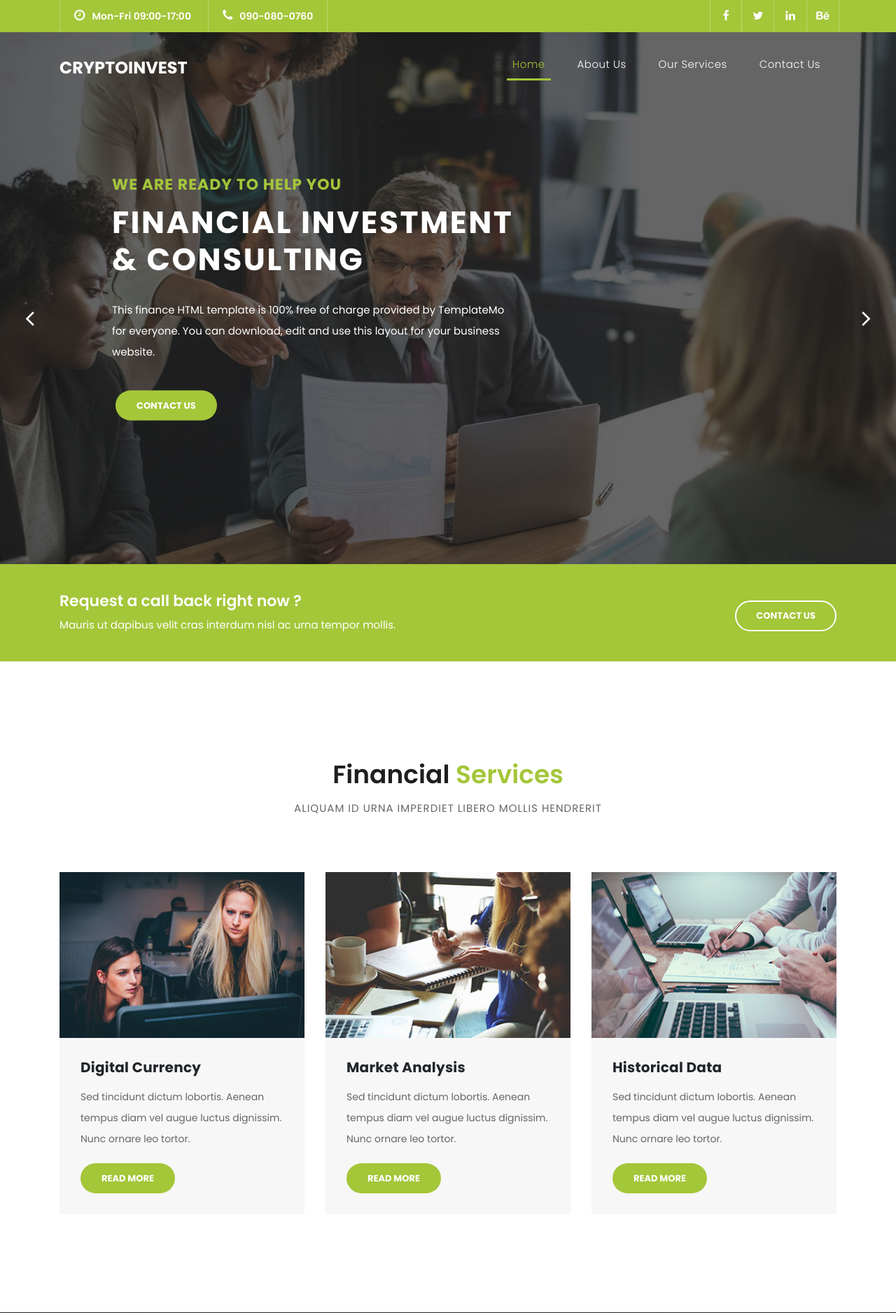
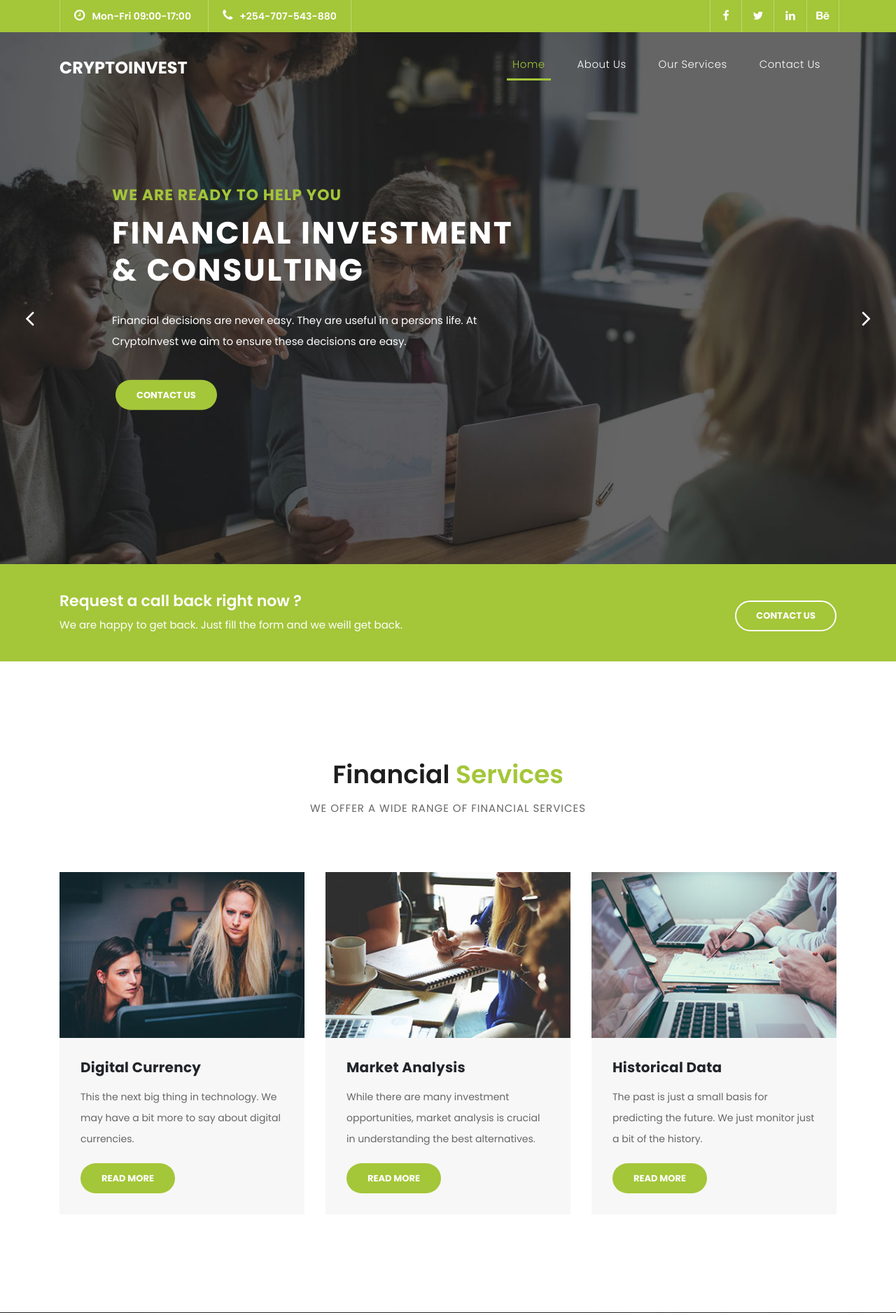
Before and after one commit to dave-cmd/CryptoInvest, a Node server app: page / in a window 1280 px wide. Shown: the top 1876 px of the page at 70% size. Run offline with Node 20, Linux system fonts and the light colour scheme; grey boxes labelled with a size stand in for pictures from a placeholder-image service; some libraries are stand-ins or nearby versions.

Commit message:
index changes commit

```diff
--- a/views/index.ejs
+++ b/views/index.ejs
@@ -1,23 +1,27 @@
 <!DOCTYPE html>
 <html lang="en">
-
   <head>
-
-    <meta charset="utf-8">
-    <meta name="viewport" content="width=device-width, initial-scale=1, shrink-to-fit=no">
-    <meta name="description" content="">
-    <meta name="author" content="TemplateMo">
-    <link href="https://fonts.googleapis.com/css?family=Poppins:100,200,300,400,500,600,700,800,900&display=swap" rel="stylesheet">
+    <meta charset="utf-8" />
+    <meta
+      name="viewport"
+      content="width=device-width, initial-scale=1, shrink-to-fit=no"
+    />
+    <meta name="description" content="" />
+    <meta name="author" content="TemplateMo" />
+    <link
+      href="https://fonts.googleapis.com/css?family=Poppins:100,200,300,400,500,600,700,800,900&display=swap"
+      rel="stylesheet"
+    />
 
     <title>CryptoInvest</title>
 
     <!-- Bootstrap core CSS -->
-    <link href="vendor/bootstrap/css/bootstrap.min.css" rel="stylesheet">
+    <link href="vendor/bootstrap/css/bootstrap.min.css" rel="stylesheet" />
 
     <!-- Additional CSS Files -->
-    <link rel="stylesheet" href="assets/css/fontawesome.css">
-    <link rel="stylesheet" href="assets/css/templatemo-finance-business.css">
-    <link rel="stylesheet" href="assets/css/owl.css">
+    <link rel="stylesheet" href="assets/css/fontawesome.css" />
+    <link rel="stylesheet" href="assets/css/templatemo-finance-business.css" />
+    <link rel="stylesheet" href="assets/css/owl.css" />
     <!--
 
 Finance Business TemplateMo
@@ -28,7 +32,6 @@ https://templatemo.com/tm-545-finance-business
   </head>
 
   <body>
-
     <!-- ***** Preloader Start ***** -->
     <div id="preloader">
       <div class="jumper">
@@ -45,16 +48,28 @@ https://templatemo.com/tm-545-finance-business
         <div class="row">
           <div class="col-md-8 col-xs-12">
             <ul class="left-info">
-              <li><a href="#"><i class="fa fa-clock-o"></i>Mon-Fri 09:00-17:00</a></li>
-              <li><a href="#"><i class="fa fa-phone"></i>090-080-0760</a></li>
+              <li>
+                <a href="#"><i class="fa fa-clock-o"></i>Mon-Fri 09:00-17:00</a>
+              </li>
+              <li>
+                <a href="#"><i class="fa fa-phone"></i>+254-707-543-880</a>
+              </li>
             </ul>
           </div>
           <div class="col-md-4">
             <ul class="right-icons">
-              <li><a href="#"><i class="fa fa-facebook"></i></a></li>
-              <li><a href="#"><i class="fa fa-twitter"></i></a></li>
-              <li><a href="#"><i class="fa fa-linkedin"></i></a></li>
-              <li><a href="#"><i class="fa fa-behance"></i></a></li>
+              <li>
+                <a href="#"><i class="fa fa-facebook"></i></a>
+              </li>
+              <li>
+                <a href="#"><i class="fa fa-twitter"></i></a>
+              </li>
+              <li>
+                <a href="#"><i class="fa fa-linkedin"></i></a>
+              </li>
+              <li>
+                <a href="#"><i class="fa fa-behance"></i></a>
+              </li>
             </ul>
           </div>
         </div>
@@ -65,13 +80,22 @@ https://templatemo.com/tm-545-finance-business
       <nav class="navbar navbar-expand-lg">
         <div class="container">
           <a class="navbar-brand" href="/"><h2>CryptoInvest</h2></a>
-          <button class="navbar-toggler" type="button" data-toggle="collapse" data-target="#navbarResponsive" aria-controls="navbarResponsive" aria-expanded="false" aria-label="Toggle navigation">
+          <button
+            class="navbar-toggler"
+            type="button"
+            data-toggle="collapse"
+            data-target="#navbarResponsive"
+            aria-controls="navbarResponsive"
+            aria-expanded="false"
+            aria-label="Toggle navigation"
+          >
             <span class="navbar-toggler-icon"></span>
           </button>
           <div class="collapse navbar-collapse" id="navbarResponsive">
             <ul class="navbar-nav ml-auto">
               <li class="nav-item active">
-                <a class="nav-link" href="/">Home
+                <a class="nav-link" href="/"
+                  >Home
                   <span class="sr-only">(current)</span>
                 </a>
               </li>
@@ -99,8 +123,11 @@ https://templatemo.com/tm-545-finance-business
           <div class="img-fill">
             <div class="text-content">
               <h6>we are ready to help you</h6>
-                  <h4>Financial Investment<br>&amp; Consulting</h4>
-                  <p>This finance HTML template is 100% free of charge provided by TemplateMo for everyone. You can download, edit and use this layout for your business website.</p>
+              <h4>Financial Investment<br />&amp; Consulting</h4>
+              <p>
+                Financial decisions are never easy. They are useful in a persons
+                life. At CryptoInvest we aim to ensure these decisions are easy.
+              </p>
               <a href="contact.html" class="filled-button">contact us</a>
             </div>
           </div>
@@ -111,8 +138,11 @@ https://templatemo.com/tm-545-finance-business
           <div class="img-fill">
             <div class="text-content">
               <h6>we are here to support you</h6>
-                  <h4>Accounting<br>&amp; Management</h4>
-                  <p>You are allowed to use this template for your company websites. You are NOT allowed to re-distribute this template ZIP file on any template download website. Please contact TemplateMo for more detail.</p>
+              <h4>Savings<br />&amp; Management</h4>
+              <p>
+                Savings are crucial. How to make savings is the hardest thing.
+                We guide you on how to make regular savings.
+              </p>
               <a href="/services" class="filled-button">our services</a>
             </div>
           </div>
@@ -123,8 +153,12 @@ https://templatemo.com/tm-545-finance-business
           <div class="img-fill">
             <div class="text-content">
               <h6>we have a solid background</h6>
-                  <h4>Market Analysis<br>&amp; Statistics</h4>
-                  <p>Vivamus ut tellus mi. Nulla nec cursus elit, id vulputate mi. Sed nec cursus augue. Phasellus lacinia ac sapien vitae dapibus. Mauris ut dapibus velit cras interdum nisl ac urna tempor mollis.</p>
+              <h4>Your Goals<br />&amp; Statistics</h4>
+              <p>
+                Creating goals is important as it helps you remain motivated.
+                Here at CryptoInvest, we ensure you have goals so that we can
+                help you achieve them.
+              </p>
               <a href="/about" class="filled-button">learn more</a>
             </div>
           </div>
@@ -139,7 +173,10 @@ https://templatemo.com/tm-545-finance-business
         <div class="row">
           <div class="col-md-8">
             <h4>Request a call back right now ?</h4>
-            <span>Mauris ut dapibus velit cras interdum nisl ac urna tempor mollis.</span>
+            <span
+              >We are happy to get back. Just fill the form and we weill get
+              back.</span
+            >
           </div>
           <div class="col-md-4">
             <a href="/contact" class="border-button">Contact Us</a>
@@ -154,35 +191,44 @@ https://templatemo.com/tm-545-finance-business
           <div class="col-md-12">
             <div class="section-heading">
               <h2>Financial <em>Services</em></h2>
-              <span>Aliquam id urna imperdiet libero mollis hendrerit</span>
+              <span>We offer a wide range of Financial Services</span>
             </div>
           </div>
           <div class="col-md-4">
             <div class="service-item">
-              <img src="assets/images/service_01.jpg" alt="">
+              <img src="assets/images/service_01.jpg" alt="" />
               <div class="down-content">
                 <h4>Digital Currency</h4>
-                <p>Sed tincidunt dictum lobortis. Aenean tempus diam vel augue luctus dignissim. Nunc ornare leo tortor.</p>
+                <p>
+                  This the next big thing in technology. We may have a bit more
+                  to say about digital currencies.
+                </p>
                 <a href="" class="filled-button">Read More</a>
               </div>
             </div>
           </div>
           <div class="col-md-4">
             <div class="service-item">
-              <img src="assets/images/service_02.jpg" alt="">
+              <img src="assets/images/service_02.jpg" alt="" />
               <div class="down-content">
                 <h4>Market Analysis</h4>
-                <p>Sed tincidunt dictum lobortis. Aenean tempus diam vel augue luctus dignissim. Nunc ornare leo tortor.</p>
+                <p>
+                  While there are many investment opportunities, market analysis
+                  is crucial in understanding the best alternatives.
+                </p>
                 <a href="" class="filled-button">Read More</a>
               </div>
             </div>
           </div>
           <div class="col-md-4">
             <div class="service-item">
-              <img src="assets/images/service_03.jpg" alt="">
+              <img src="assets/images/service_03.jpg" alt="" />
               <div class="down-content">
                 <h4>Historical Data</h4>
-                <p>Sed tincidunt dictum lobortis. Aenean tempus diam vel augue luctus dignissim. Nunc ornare leo tortor.</p>
+                <p>
+                  The past is just a small basis for predicting the future. We
+                  just monitor just a bit of the history.
+                </p>
                 <a href="" class="filled-button">Read More</a>
               </div>
             </div>
@@ -196,10 +242,16 @@ https://templatemo.com/tm-545-finance-business
         <div class="row">
           <div class="col-md-6">
             <div class="left-content">
-              <span>Lorem ipsum dolor sit amet</span>
-              <h2>Our solutions for your <em>business growth</em></h2>
-              <p>Pellentesque ultrices at turpis in vestibulum. Aenean pretium elit nec congue elementum. Nulla luctus laoreet porta. Maecenas at nisi tempus, porta metus vitae, faucibus augue.
-              <br><br>Fusce et venenatis ex. Quisque varius, velit quis dictum sagittis, odio velit molestie nunc, ut posuere ante tortor ut neque.</p>
+              <span>Our Work in Numbers</span>
+              <h2>Our solutions for your <em>invest and savings growth</em></h2>
+              <p>
+                A look at cryptocurrencies is on the agenda. Investing in them
+                is a good idea and we are here to help you understand this new
+                concept and help get into it.
+                <br /><br />They say, "A penny saved is a penny earned". While
+                we may agree with a small part of the statement, a saving
+                culture is critical.
+              </p>
               <a href="" class="filled-button">Read More</a>
             </div>
           </div>
@@ -243,14 +295,20 @@ https://templatemo.com/tm-545-finance-business
               <div class="row">
                 <div class="col-md-6">
                   <div class="left-image">
-                    <img src="assets/images/more-info.jpg" alt="">
+                    <img src="assets/images/more-info.jpg" alt="" />
                   </div>
                 </div>
                 <div class="col-md-6 align-self-center">
                   <div class="right-content">
                     <span>Who we are</span>
                     <h2>Get to know about <em>our company</em></h2>
-                    <p>Curabitur pulvinar sem a leo tempus facilisis. Sed non sagittis neque. Nulla conse quat tellus nibh, id molestie felis sagittis ut. Nam ullamcorper tempus ipsum in cursus<br><br>Praes end at dictum metus. Morbi id hendrerit lectus, nec dapibus ex. Etiam ipsum quam, luctus eu egestas eget, tincidunt</p>
+                    <p>
+                      The spine of our business is technology. We are
+                      enthusiastic about technology and the imapct it aims to
+                      make in finance.<br /><br />While there is little
+                      information on cryptocurrencies, we aim to provide that
+                      information in the simpliest form possible
+                    </p>
                     <a href="#" class="filled-button">Read More</a>
                   </div>
                 </div>
@@ -272,43 +330,50 @@ https://templatemo.com/tm-545-finance-business
           </div>
           <div class="col-md-12">
             <div class="owl-testimonials owl-carousel">
-
               <div class="testimonial-item">
                 <div class="inner-content">
                   <h4>George Walker</h4>
                   <span>Chief Financial Analyst</span>
-                  <p>"Nulla ullamcorper, ipsum vel condimentum congue, mi odio vehicula tellus, sit amet malesuada justo sem sit amet quam. Pellentesque in sagittis lacus."</p>
+                  <p>
+                    "Understanding cryptocurrencies is a big thing for me. It is
+                    the future."
+                  </p>
                 </div>
-                <img src="http://placehold.it/60x60" alt="">
+                <img src="http://placehold.it/60x60" alt="" />
               </div>
 
               <div class="testimonial-item">
                 <div class="inner-content">
                   <h4>John Smith</h4>
                   <span>Market Specialist</span>
-                  <p>"In eget leo ante. Sed nibh leo, laoreet accumsan euismod quis, scelerisque a nunc. Mauris accumsan, arcu id ornare malesuada, est nulla luctus nisi."</p>
+                  <p>
+                    "Investment and savings by engaging technology is the way to
+                    go."
+                  </p>
                 </div>
-                <img src="http://placehold.it/60x60" alt="">
+                <img src="http://placehold.it/60x60" alt="" />
               </div>
 
               <div class="testimonial-item">
                 <div class="inner-content">
                   <h4>David Wood</h4>
                   <span>Chief Accountant</span>
-                  <p>"Ut ultricies maximus turpis, in sollicitudin ligula posuere vel. Donec finibus maximus neque, vitae egestas quam imperdiet nec. Proin nec mauris eu tortor consectetur tristique."</p>
+                  <p>
+                    "I am ready to invest in cryptocurrencies using
+                    CryptoInvest."
+                  </p>
                 </div>
-                <img src="http://placehold.it/60x60" alt="">
+                <img src="http://placehold.it/60x60" alt="" />
               </div>
 
               <div class="testimonial-item">
                 <div class="inner-content">
                   <h4>Andrew Boom</h4>
                   <span>Marketing Head</span>
-                  <p>"Curabitur sollicitudin, tortor at suscipit volutpat, nisi arcu aliquet dui, vitae semper sem turpis quis libero. Quisque vulputate lacinia nisl ac lobortis."</p>
+                  <p>"Let us all grow and learn together."</p>
                 </div>
-                <img src="http://placehold.it/60x60" alt="">
+                <img src="http://placehold.it/60x60" alt="" />
               </div>
-
             </div>
           </div>
         </div>
@@ -321,7 +386,7 @@ https://templatemo.com/tm-545-finance-business
           <div class="col-md-12">
             <div class="section-heading">
               <h2>Request a <em>call back</em></h2>
-              <span>Etiam suscipit ante a odio consequat</span>
+              <span>We are happy to hear from you</span>
             </div>
           </div>
           <div class="col-md-12">
@@ -330,27 +395,62 @@ https://templatemo.com/tm-545-finance-business
                 <div class="row">
                   <div class="col-lg-4 col-md-12 col-sm-12">
                     <fieldset>
-                      <input name="name" type="text" class="form-control" id="name" placeholder="Full Name" required="">
+                      <input
+                        name="name"
+                        type="text"
+                        class="form-control"
+                        id="name"
+                        placeholder="Full Name"
+                        required=""
+                      />
                     </fieldset>
                   </div>
                   <div class="col-lg-4 col-md-12 col-sm-12">
                     <fieldset>
-                      <input name="email" type="text" class="form-control" id="email" pattern="[^ @]*@[^ @]*" placeholder="E-Mail Address" required="">
+                      <input
+                        name="email"
+                        type="text"
+                        class="form-control"
+                        id="email"
+                        pattern="[^ @]*@[^ @]*"
+                        placeholder="E-Mail Address"
+                        required=""
+                      />
                     </fieldset>
                   </div>
                   <div class="col-lg-4 col-md-12 col-sm-12">
                     <fieldset>
-                      <input name="subject" type="text" class="form-control" id="subject" placeholder="Subject" required="">
+                      <input
+                        name="subject"
+                        type="text"
+                        class="form-control"
+                        id="subject"
+                        placeholder="Subject"
+                        required=""
+                      />
                     </fieldset>
                   </div>
                   <div class="col-lg-12">
                     <fieldset>
-                      <textarea name="message" rows="6" class="form-control" id="message" placeholder="Your Message" required=""></textarea>
+                      <textarea
+                        name="message"
+                        rows="6"
+                        class="form-control"
+                        id="message"
+                        placeholder="Your Message"
+                        required=""
+                      ></textarea>
                     </fieldset>
                   </div>
                   <div class="col-lg-12">
                     <fieldset>
-                      <button type="submit" id="form-submit" class="border-button">Send Message</button>
+                      <button
+                        type="submit"
+                        id="form-submit"
+                        class="border-button"
+                      >
+                        Send Message
+                      </button>
                     </fieldset>
                   </div>
                 </div>
@@ -366,33 +466,30 @@ https://templatemo.com/tm-545-finance-business
         <div class="row">
           <div class="col-md-12">
             <div class="owl-partners owl-carousel">
-
               <div class="partner-item">
-                <img src="assets/images/client-01.png" title="1" alt="1">
+                <img src="assets/images/client-01.png" title="1" alt="1" />
               </div>
 
               <div class="partner-item">
-                <img src="assets/images/client-01.png" title="2" alt="2">
+                <img src="assets/images/client-01.png" title="2" alt="2" />
               </div>
 
               <div class="partner-item">
-                <img src="assets/images/client-01.png" title="3" alt="3">
+                <img src="assets/images/client-01.png" title="3" alt="3" />
               </div>
 
               <div class="partner-item">
-                <img src="assets/images/client-01.png" title="4" alt="4">
+                <img src="assets/images/client-01.png" title="4" alt="4" />
               </div>
 
               <div class="partner-item">
-                <img src="assets/images/client-01.png" title="5" alt="5">
-              </div>
-
+                <img src="assets/images/client-01.png" title="5" alt="5" />
               </div>
             </div>
           </div>
         </div>
       </div>
-
+    </div>
 
     <!-- Footer Starts Here -->
     <footer>
@@ -400,12 +497,25 @@ https://templatemo.com/tm-545-finance-business
         <div class="row">
           <div class="col-md-3 footer-item">
             <h4>Finance Business</h4>
-            <p>Vivamus tellus mi. Nulla ne cursus elit,vulputate. Sed ne cursus augue hasellus lacinia sapien vitae.</p>
+            <p>
+              Vivamus tellus mi. Nulla ne cursus elit,vulputate. Sed ne cursus
+              augue hasellus lacinia sapien vitae.
+            </p>
             <ul class="social-icons">
-              <li><a rel="nofollow" href="" target="_blank"><i class="fa fa-facebook"></i></a></li>
-              <li><a href="#"><i class="fa fa-twitter"></i></a></li>
-              <li><a href="#"><i class="fa fa-linkedin"></i></a></li>
-              <li><a href="#"><i class="fa fa-behance"></i></a></li>
+              <li>
+                <a rel="nofollow" href="" target="_blank"
+                  ><i class="fa fa-facebook"></i
+                ></a>
+              </li>
+              <li>
+                <a href="#"><i class="fa fa-twitter"></i></a>
+              </li>
+              <li>
+                <a href="#"><i class="fa fa-linkedin"></i></a>
+              </li>
+              <li>
+                <a href="#"><i class="fa fa-behance"></i></a>
+              </li>
             </ul>
           </div>
           <div class="col-md-3 footer-item">
@@ -435,22 +545,50 @@ https://templatemo.com/tm-545-finance-business
                 <div class="row">
                   <div class="col-lg-12 col-md-12 col-sm-12">
                     <fieldset>
-                      <input name="name" type="text" class="form-control" id="name" placeholder="Full Name" required="">
+                      <input
+                        name="name"
+                        type="text"
+                        class="form-control"
+                        id="name"
+                        placeholder="Full Name"
+                        required=""
+                      />
                     </fieldset>
                   </div>
                   <div class="col-lg-12 col-md-12 col-sm-12">
                     <fieldset>
-                      <input name="email" type="text" class="form-control" id="email" pattern="[^ @]*@[^ @]*" placeholder="E-Mail Address" required="">
+                      <input
+                        name="email"
+                        type="text"
+                        class="form-control"
+                        id="email"
+                        pattern="[^ @]*@[^ @]*"
+                        placeholder="E-Mail Address"
+                        required=""
+                      />
                     </fieldset>
                   </div>
                   <div class="col-lg-12">
                     <fieldset>
-                      <textarea name="message" rows="6" class="form-control" id="message" placeholder="Your Message" required=""></textarea>
+                      <textarea
+                        name="message"
+                        rows="6"
+                        class="form-control"
+                        id="message"
+                        placeholder="Your Message"
+                        required=""
+                      ></textarea>
                     </fieldset>
                   </div>
                   <div class="col-lg-12">
                     <fieldset>
-                      <button type="submit" id="form-submit" class="filled-button">Send Message</button>
+                      <button
+                        type="submit"
+                        id="form-submit"
+                        class="filled-button"
+                      >
+                        Send Message
+                      </button>
                     </fieldset>
                   </div>
                 </div>
@@ -465,9 +603,10 @@ https://templatemo.com/tm-545-finance-business
       <div class="container">
         <div class="row">
           <div class="col-md-12">
-            <p>Copyright &copy; 2021 CryptoInvest Co., Ltd.
-
-            - Design: <a rel="nofollow noopener" href="" target="_blank">TemplateMo</a></p>
+            <p>
+              Copyright &copy; 2021 CryptoInvest Co., Ltd. - Design:
+              <a rel="nofollow noopener" href="" target="_blank">TemplateMo</a>
+            </p>
           </div>
         </div>
       </div>
@@ -483,16 +622,17 @@ https://templatemo.com/tm-545-finance-business
     <script src="assets/js/slick.js"></script>
     <script src="assets/js/accordions.js"></script>
 
-    <script language = "text/Javascript">
+    <script language="text/Javascript">
       cleared[0] = cleared[1] = cleared[2] = 0; //set a cleared flag for each field
-      function clearField(t){                   //declaring the array outside of the
-      if(! cleared[t.id]){                      // function makes it static and global
-          cleared[t.id] = 1;  // you could use true and false, but that's more typing
-          t.value='';         // with more chance of typos
-          t.style.color='#fff';
+      function clearField(t) {
+        //declaring the array outside of the
+        if (!cleared[t.id]) {
+          // function makes it static and global
+          cleared[t.id] = 1; // you could use true and false, but that's more typing
+          t.value = ""; // with more chance of typos
+          t.style.color = "#fff";
         }
       }
     </script>
-
   </body>
 </html>
```
Lines whose indentation alone changed are shown as unchanged.
